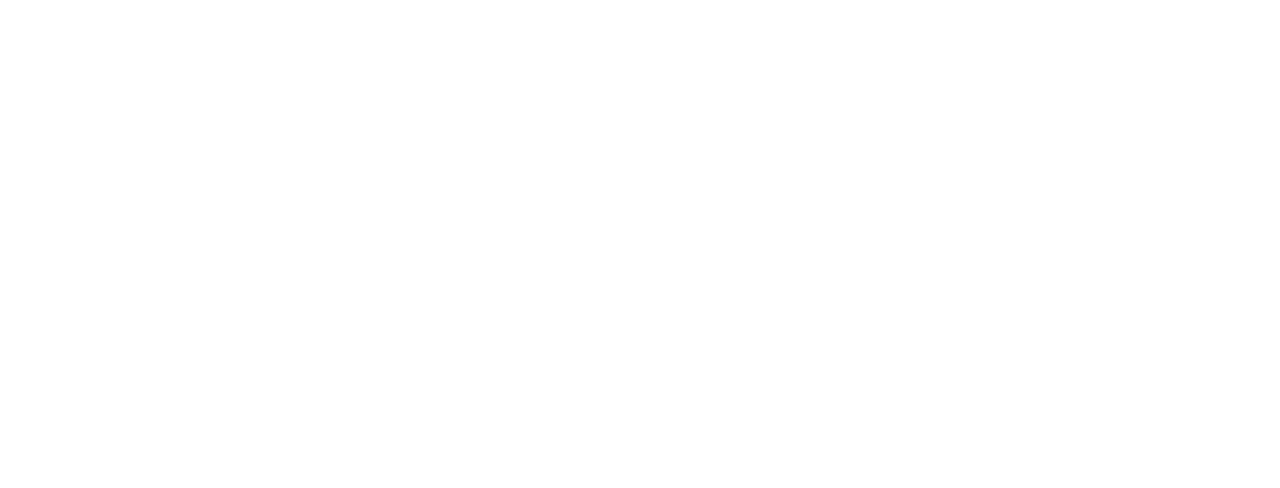
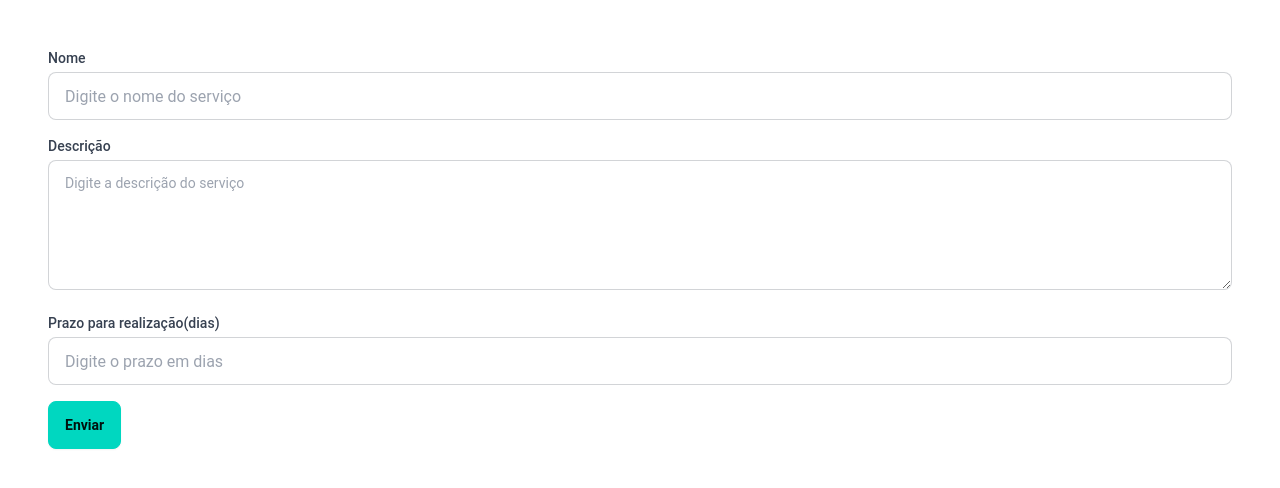
Before and after one commit to camilabr74/HTML_PI_2, a React (Vite) app: page /add-new-service in a window 1280 px wide. Before the commit this address had no page. Shown: the top 488 px of the page. Built offline with nearby package versions, Linux system fonts and the light colour scheme.

Commit message:
feat: adiciona formulário de cadastro de serviços de zeladoria

```diff
--- /dev/null
+++ b/src/pages/Goverment/Admin/AddService.jsx
@@ -0,0 +1,61 @@
+import React, { useState } from 'react';
+import BaseForm from '../../../components/BaseForm/BaseForm';
+
+const AddNewService = ({ onSubmit }) => {
+  const [name, setName] = useState('');
+  const [description, setDescription] = useState('');
+  const [deadline, setDeadline] = useState('');
+
+  const handleFormSubmit = () => {
+    console.log('Submitting:', { name, description, deadline }); // Log dos valores do formulário
+    // onSubmit({ name, description, deadline }); // Deixe esta linha comentada se não quiser submeter
+    setName('');
+    setDescription('');
+    setDeadline('');
+  };
+
+  return (
+    <BaseForm onSubmit={handleFormSubmit}>
+      <div>
+        <label htmlFor="name" className="block text-sm font-medium text-gray-700">Nome</label>
+        <input
+          type="text"
+          id="name"
+          value={name}
+          onChange={(e) => setName(e.target.value)}
+          placeholder="Digite o nome do serviço"
+          className="input input-bordered w-full mt-1"
+          required
+        />
+      </div>
+
+      <div>
+        <label htmlFor="description" className="block text-sm font-medium text-gray-700">Descrição</label>
+        <textarea
+          id="description"
+          value={description}
+          onChange={(e) => setDescription(e.target.value)}
+          placeholder="Digite a descrição do serviço"
+          className="textarea textarea-bordered w-full mt-1"
+          rows="4"
+          required
+        ></textarea>
+      </div>
+
+      <div>
+        <label htmlFor="deadline" className="block text-sm font-medium text-gray-700">Prazo para realização(dias)</label>
+        <input
+          type="number"
+          id="deadline"
+          value={deadline}
+          onChange={(e) => setDeadline(e.target.value)}
+          placeholder="Digite o prazo em dias"
+          className="input input-bordered w-full mt-1"
+          required
+        />
+      </div>
+    </BaseForm>
+  );
+};
+
+export default AddNewService;
--- a/src/pages/Goverment/Admin/RegisterService.jsx
+++ /dev/null
@@ -1,12 +0,0 @@
-import React from 'react';
-
-function RegisterService() {
-  return (
-    <div>
-      <h1>Welcome to My Simple Page!</h1>
-      <p>This is a basic example of a React application.</p>
-    </div>
-  );
-}
-
-export default RegisterService;
--- a/src/routes/AppRoutes.jsx
+++ b/src/routes/AppRoutes.jsx
@@ -6,7 +6,8 @@
 import Login from "../pages/Citizen/Login.jsx";
 import ServiceSelection from "../pages/Citizen/ServiceSelection.jsx";
 import RegisterEmployee from "../pages/Goverment/Admin/RegisterEmployee.jsx";
-import RegisterService from "../pages/Goverment/Admin/RegisterService.jsx";
+import AddNewService from "../pages/Goverment/Admin/AddService.jsx";
+// import AddNewService from "../pages/Goverment/Admin/AddNewService.jsx";
 import LoginGoverment from "../pages/Goverment/Login.jsx";
 import ServiceAdd from "../pages/Citizen/ServiceRequest.jsx";
 import ServiceRequested from "../pages/Goverment/ServiceRequests.jsx";
@@ -20,8 +21,8 @@
                 <Route path="/service-request" element={<ServiceAdd />} />
                 <Route path="/service-selection" element={<ServiceSelection />} />
                 <Route path="/sign-up" element={<SignUp/>}/>
+                <Route path="/add-new-service" element={<AddNewService />} />
                 <Route path="/register-employee" element={<RegisterEmployee />} />
-                <Route path="/register-service" element={<RegisterService />} />
                 <Route path="/login-goverment" element={<LoginGoverment />} />
                 <Route path="/home-employee" element={<ServiceRequested />} />
 
```
